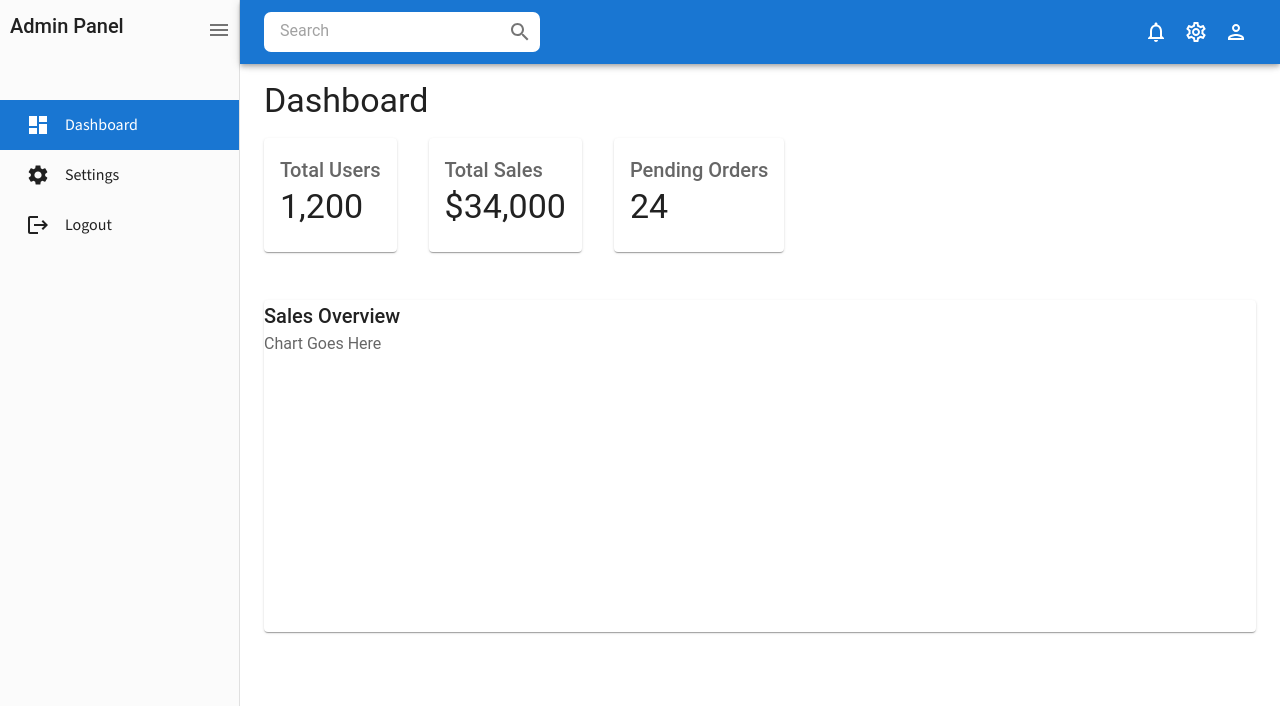
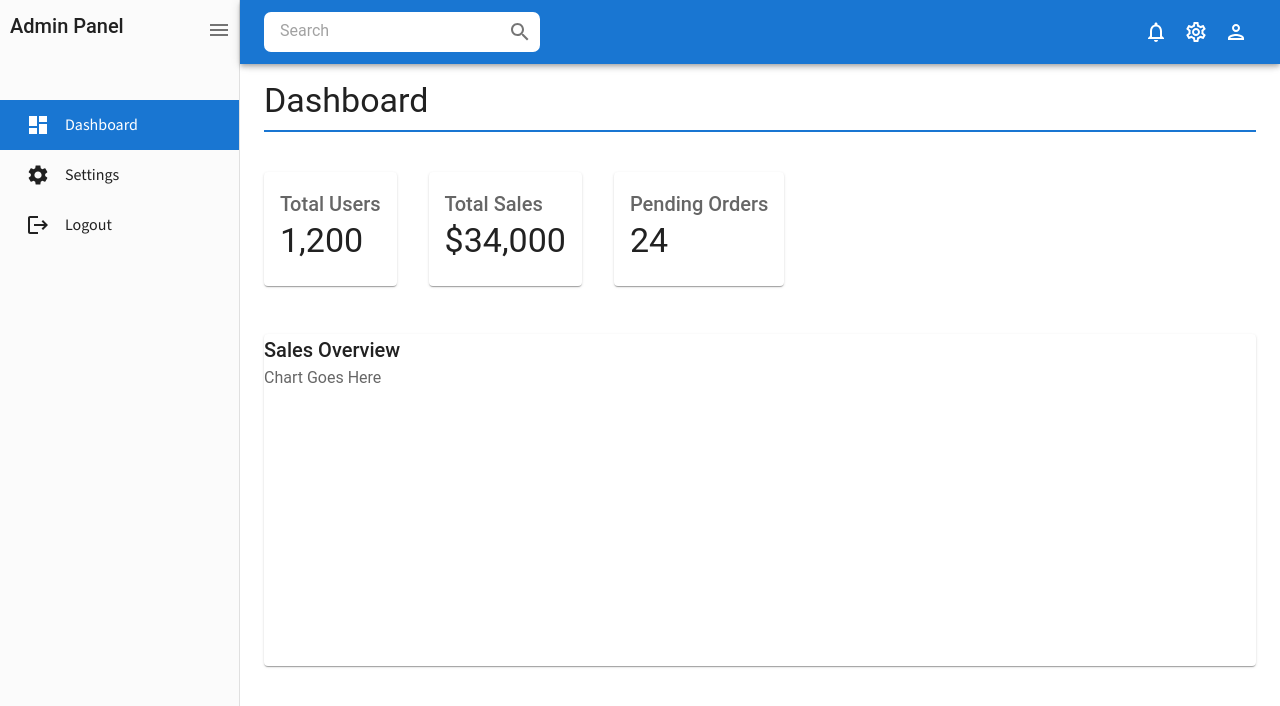
Before and after one commit to SaurabhNegis/Admin_panel, a React (Vite) app: page / in a window 1280 px wide. Shown: the top 706 px of the page. Built offline with nearby package versions, Linux system fonts and the light colour scheme; a web font is replaced by a local one.

Commit message:
add styles

```diff
--- a/src/components/common/Sidebar.jsx
+++ b/src/components/common/Sidebar.jsx
@@ -13,8 +13,8 @@ const Sidebars = ({ isCollapsed, setIsCollapsed }) => {
   };
 
   return (
-    <Box sx={{ overflow: "hidden", width: "100%" }}>
-      <Sidebar collapsed={isCollapsed} style={{ height: '100vh' }}>
+    <Box sx={{ overflow: "hidden",  width: "100%" }}>
+      <Sidebar collapsed={isCollapsed} style={{ height: '100vh',width: "100%" }}>
         <Box sx={{ display: 'flex', justifyContent: "space-between", margin: "10px", marginBottom:"50px" }}>
           {!isCollapsed && (
             <Typography variant="h6">
@@ -31,11 +31,12 @@ const Sidebars = ({ isCollapsed, setIsCollapsed }) => {
             button: ({ level, active }) => {
               if (active) {
                 return {
-                  backgroundColor: '#1976d2', // Custom background color for active item
+                  backgroundColor: '#1976d2',
                   color: '#fff', // Custom text color for active item
                   '&:hover': {
-                    backgroundColor: '#1565c0', // Custom hover background color
+                    borderBottom: '#1565c0', // Custom hover background color
                   },
+
                 };
               }
               return {};
--- a/src/pages/Dashboard.jsx
+++ b/src/pages/Dashboard.jsx
@@ -5,7 +5,13 @@ const Dashboard = () => {
   return (
     <Box >
       {/* Header Section */}
-      <Typography variant="h4" sx={{ marginBottom: 2 }}>
+      <Typography variant="h4"   sx={{
+    marginBottom: 5,
+    borderBottom: '2px solid',
+    borderColor: 'primary.main',
+    paddingBottom: 1
+  }}
+>
         Dashboard
       </Typography>
 
```
